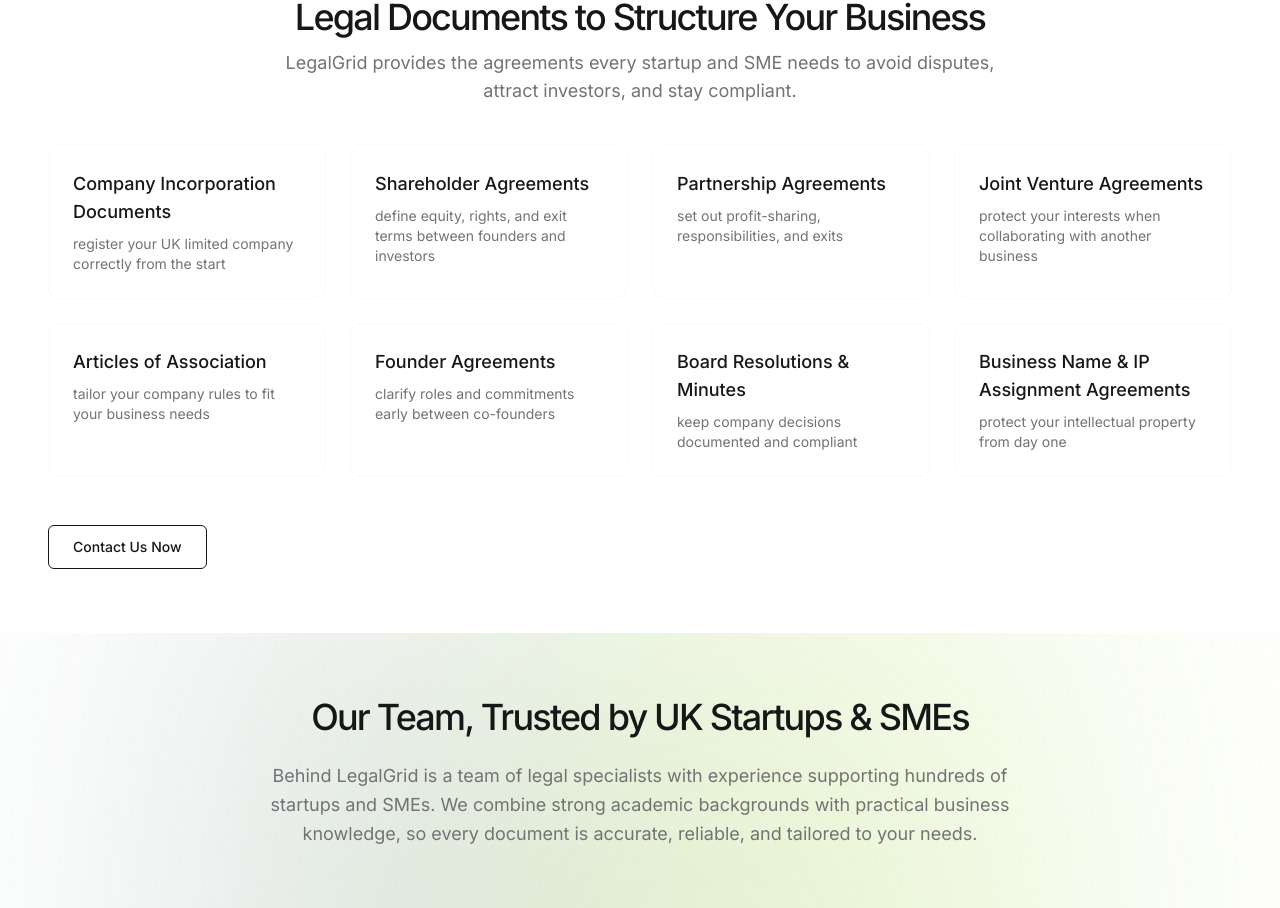
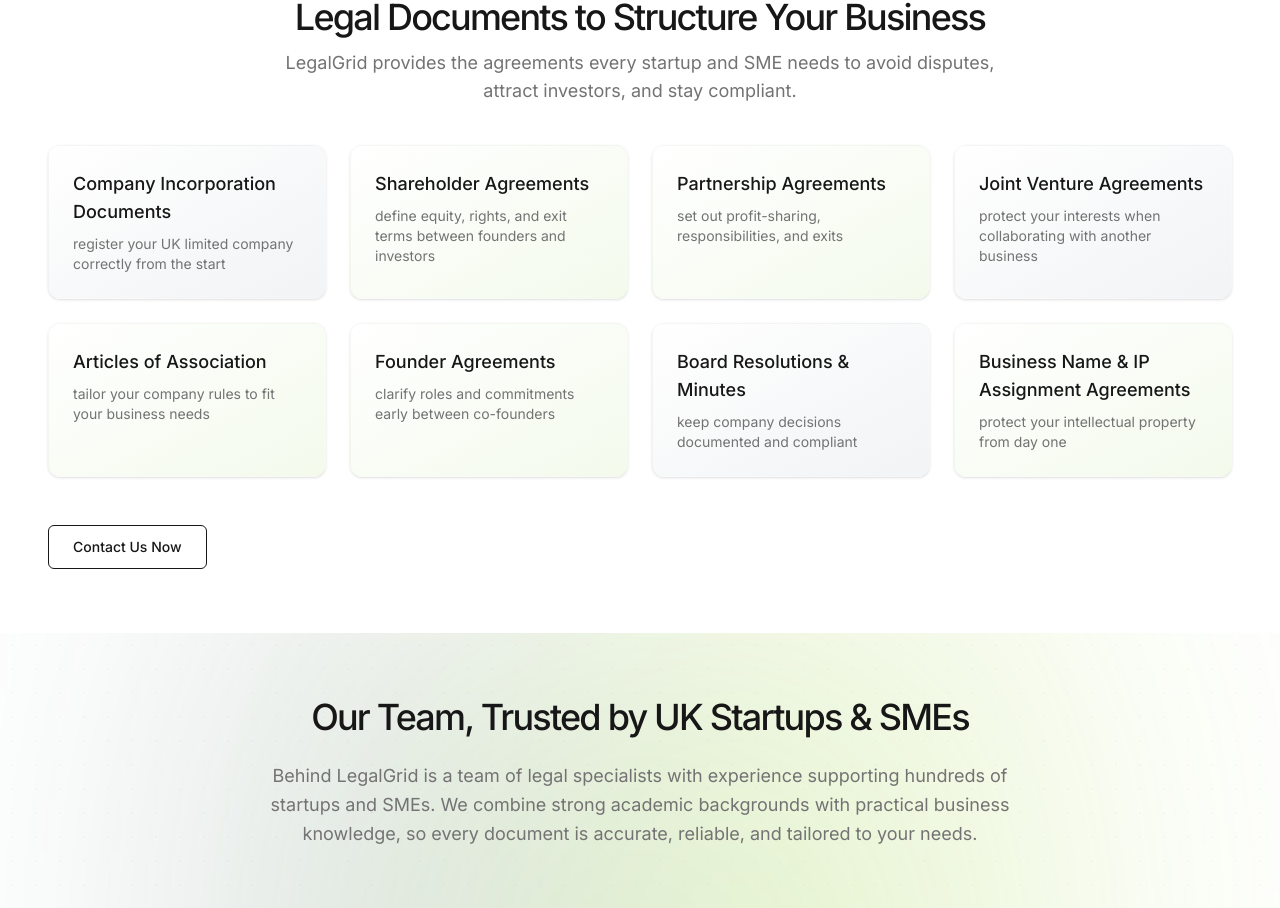
Before and after one commit to vickyliu713-dev/legalgrid, a Next.js app: page /incorporation in a window 1280 px wide. Shown: the part 648-1556 px from the top of the page. Built offline with nearby package versions, Linux system fonts and the light colour scheme; no server answers.

Commit message:
style(incorporation): add brand-tinted card backgrounds; add Incorporation links in header

```diff
--- a/components/Header.tsx
+++ b/components/Header.tsx
@@ -49,6 +49,9 @@
           </nav>
 
           <div className="hidden md:flex items-center gap-4">
+            <Link href="/incorporation" className="text-sm font-medium text-primary hover:underline">
+              Incorporation
+            </Link>
             <div className="flex items-center gap-2 rounded-full px-3 py-2">
               <svg xmlns="http://www.w3.org/2000/svg" width="18" height="18" viewBox="0 0 24 24" fill="none" stroke="currentColor" strokeWidth="2" strokeLinecap="round" strokeLinejoin="round" className="lucide lucide-moon text-[#737373]"><path d="M12 3a6 6 0 0 0 9 9 9 9 0 1 1-9-9Z"></path></svg>
               <button type="button" role="switch" aria-checked="true" data-state="checked" value="on" className="peer inline-flex h-5 w-9 shrink-0 cursor-pointer items-center rounded-full border-2 border-transparent transition-colors focus-visible:outline-none focus-visible:ring-2 focus-visible:ring-ring focus-visible:ring-offset-2 focus-visible:ring-offset-background disabled:cursor-not-allowed disabled:opacity-50 data-[state=unchecked]:bg-[#0d2840]/20 data-[state=checked]:bg-[#0d2840]">
--- a/components/IncorporationServices.tsx
+++ b/components/IncorporationServices.tsx
@@ -14,35 +14,35 @@
         </div>
 
         <div className="grid grid-cols-1 md:grid-cols-2 lg:grid-cols-4 gap-6">
-          <div className="rounded-xl border border-border/20 bg-card p-6">
+          <div className="rounded-xl border border-border/20 bg-gradient-to-br from-card to-primary/5 p-6 hover:border-secondary/40 transition-all duration-300 shadow-sm">
             <h3 className="text-lg font-medium mb-2">Company Incorporation Documents</h3>
             <p className="text-sm text-muted-foreground">register your UK limited company correctly from the start</p>
           </div>
-          <div className="rounded-xl border border-border/20 bg-card p-6">
+          <div className="rounded-xl border border-border/20 bg-gradient-to-br from-card to-secondary/10 p-6 hover:border-secondary/40 transition-all duration-300 shadow-sm">
             <h3 className="text-lg font-medium mb-2">Shareholder Agreements</h3>
             <p className="text-sm text-muted-foreground">define equity, rights, and exit terms between founders and investors</p>
           </div>
-          <div className="rounded-xl border border-border/20 bg-card p-6">
+          <div className="rounded-xl border border-border/20 bg-gradient-to-br from-card to-info/10 p-6 hover:border-secondary/40 transition-all duration-300 shadow-sm">
             <h3 className="text-lg font-medium mb-2">Partnership Agreements</h3>
             <p className="text-sm text-muted-foreground">set out profit-sharing, responsibilities, and exits</p>
           </div>
-          <div className="rounded-xl border border-border/20 bg-card p-6">
+          <div className="rounded-xl border border-border/20 bg-gradient-to-br from-card to-primary/5 p-6 hover:border-secondary/40 transition-all duration-300 shadow-sm">
             <h3 className="text-lg font-medium mb-2">Joint Venture Agreements</h3>
             <p className="text-sm text-muted-foreground">protect your interests when collaborating with another business</p>
           </div>
-          <div className="rounded-xl border border-border/20 bg-card p-6">
+          <div className="rounded-xl border border-border/20 bg-gradient-to-br from-card to-secondary/10 p-6 hover:border-secondary/40 transition-all duration-300 shadow-sm">
             <h3 className="text-lg font-medium mb-2">Articles of Association</h3>
             <p className="text-sm text-muted-foreground">tailor your company rules to fit your business needs</p>
           </div>
-          <div className="rounded-xl border border-border/20 bg-card p-6">
+          <div className="rounded-xl border border-border/20 bg-gradient-to-br from-card to-info/10 p-6 hover:border-secondary/40 transition-all duration-300 shadow-sm">
             <h3 className="text-lg font-medium mb-2">Founder Agreements</h3>
             <p className="text-sm text-muted-foreground">clarify roles and commitments early between co-founders</p>
           </div>
-          <div className="rounded-xl border border-border/20 bg-card p-6">
+          <div className="rounded-xl border border-border/20 bg-gradient-to-br from-card to-primary/5 p-6 hover:border-secondary/40 transition-all duration-300 shadow-sm">
             <h3 className="text-lg font-medium mb-2">Board Resolutions &amp; Minutes</h3>
             <p className="text-sm text-muted-foreground">keep company decisions documented and compliant</p>
           </div>
-          <div className="rounded-xl border border-border/20 bg-card p-6">
+          <div className="rounded-xl border border-border/20 bg-gradient-to-br from-card to-secondary/10 p-6 hover:border-secondary/40 transition-all duration-300 shadow-sm">
             <h3 className="text-lg font-medium mb-2">Business Name &amp; IP Assignment Agreements</h3>
             <p className="text-sm text-muted-foreground">protect your intellectual property from day one</p>
           </div>
```
